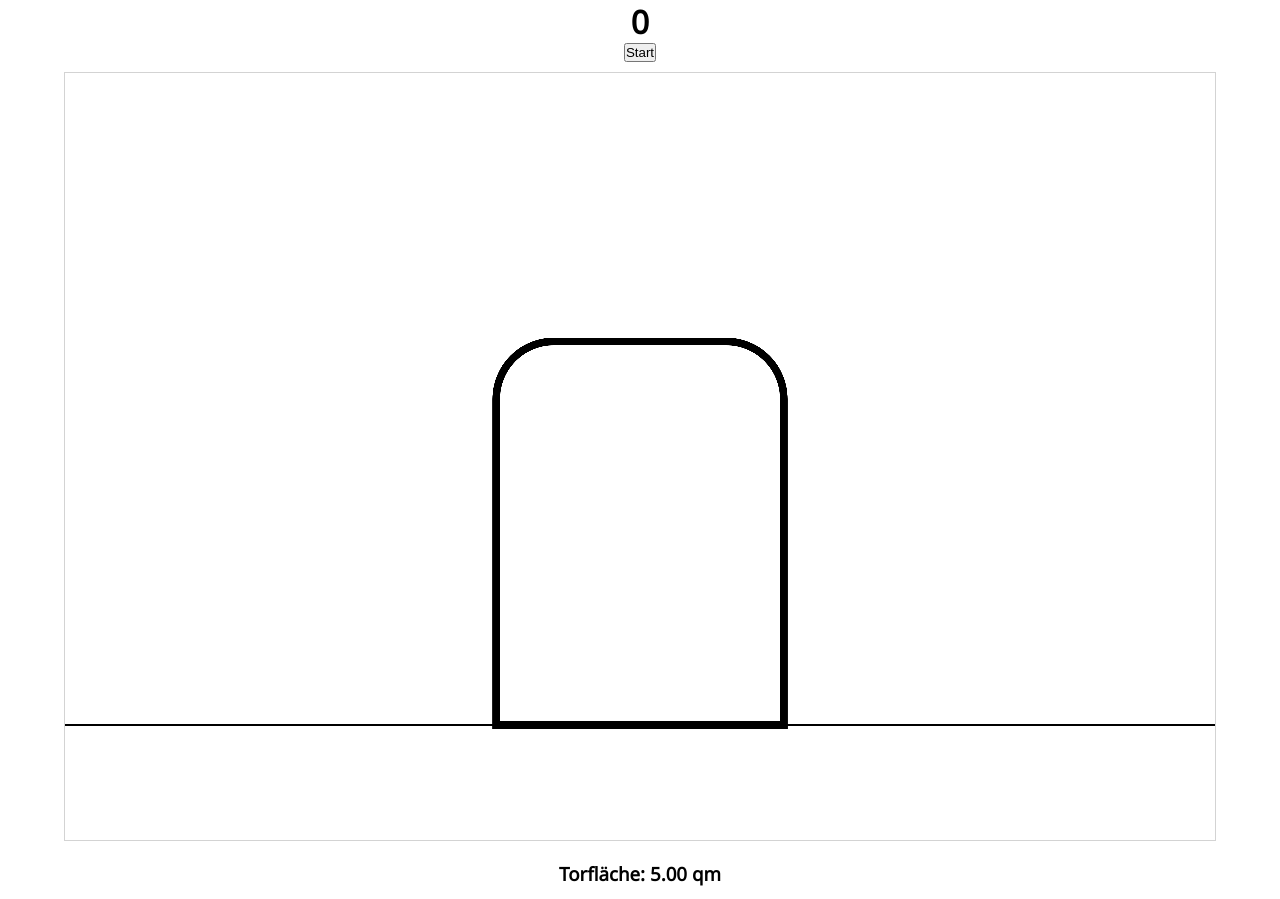
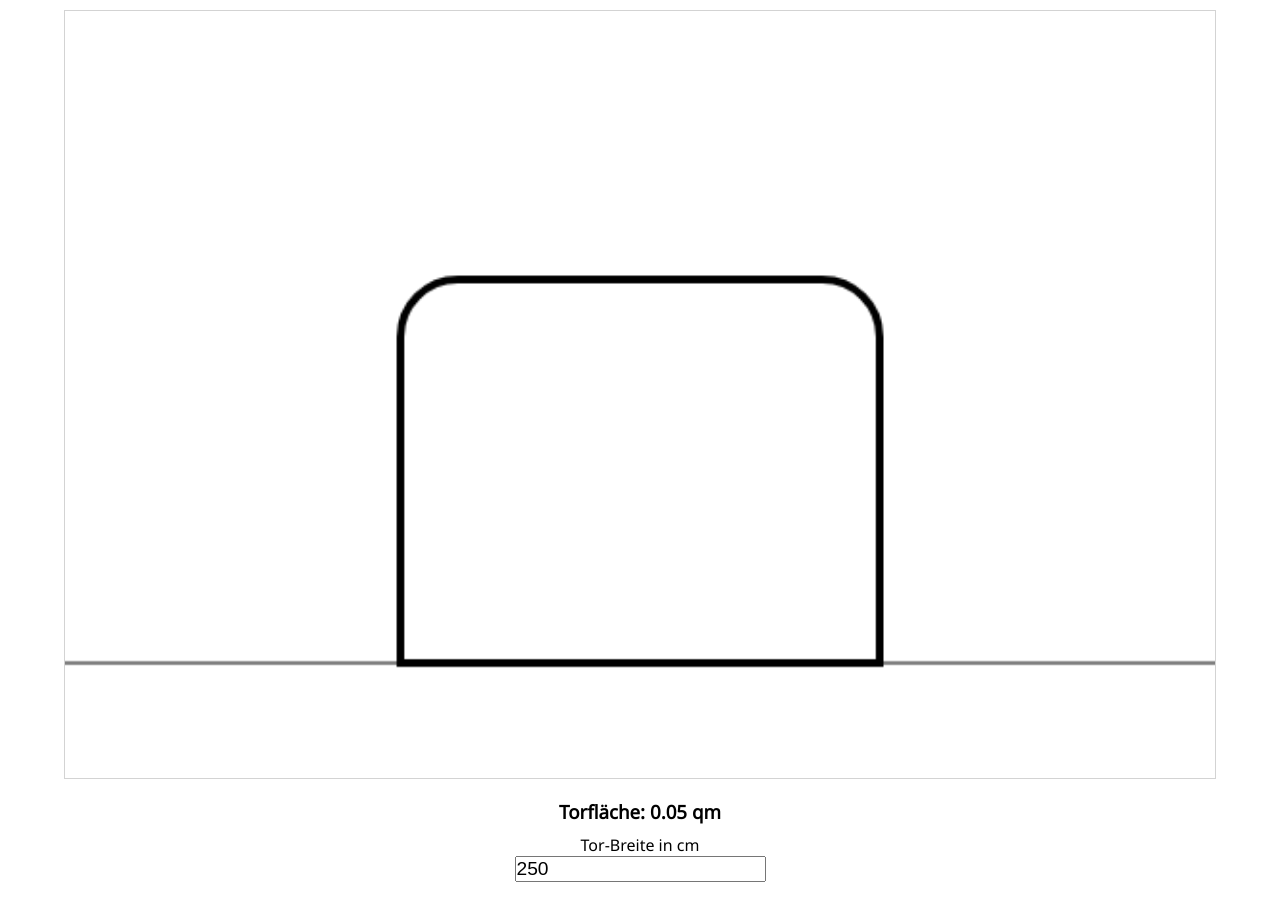
Before and after one commit to FrankOelsch/capstone-project, a React (Create React App) app: page / in a window 1280 px wide. Shown: the top 899 px of the page. Built offline with nearby package versions, Linux system fonts and the light colour scheme.

Commit message:
edit animation

```diff
--- a/src/pages/Config.js
+++ b/src/pages/Config.js
@@ -7,64 +7,29 @@ export default function Config() {
   const messageHeightRef = useRef(null);
   const messageRadiusRef = useRef(null);
 
-  const [gateWidth, setGateWidth] = useState("2500");
-  const [gateHeight, setGateHeight] = useState("2000");
-  const [radius, setRadius] = useState("300");
+  const [gateWidth, setGateWidth] = useState("250");
+  const [gateHeight, setGateHeight] = useState("200");
+  const [radius, setRadius] = useState("30");
   const [qm, setQm] = useState(
-    ((+gateWidth * +gateHeight) / 1000000).toLocaleString(undefined, {
+    ((+gateWidth * +gateHeight) / 1000).toLocaleString(undefined, {
       maximumFractionDigits: 2,
       minimumFractionDigits: 2,
     })
   );
-  const [tempW, setTempW] = useState(1500);
+  const [tempW, setTempW] = useState(150);
+  const [prevWidth, setPrevWidth] = useState(150);
 
-  const gateWidthPrev = useRef("1500");
-  const gateHeightPrev = useRef("2000");
-  const radiusPrev = useRef("300");
-
-  // *** Nur zum Testen ***
-  const [count, setCount] = useState(0);
-  const [intervalId, setIntervalId] = useState(0);
-
-  const handleClick = () => {
-    if (intervalId) {
-      clearInterval(intervalId);
-      setIntervalId(0);
-      return;
-    }
-
-    const newIntervalId = setInterval(() => {
-      setCount((prevCount) => prevCount + 1);
-      setTempW((prev) => prev + 10);
-
-      // let w = +gateWidthPrev.current;
-      // if (+gateWidthPrev.current !== +gateWidth) {
-      //   if (+gateWidthPrev.current < +gateWidth) {
-      //     w += 10;
-      //   }
-      //   if (+gateWidthPrev.current > +gateWidth) {
-      //     w -= 10;
-      //   }
-      // }
-      //drawIt();
-    }, 10);
-    setIntervalId(newIntervalId);
-  };
-
-  const handleKeydown = (e) => {
-    //it triggers by pressing the enter key
-    if (e.keyCode === 13) {
-      handleClick();
-    }
-  };
-  // *** Nur zum Testen ***
+  const gateWidthPrev = useRef("150");
+  const gateHeightPrev = useRef("200");
+  const radiusPrev = useRef("30");
 
   let ctx = null;
   let canv = null;
 
-  useEffect(() => {
-    gateWidthPrev.current = gateWidth;
-  }, [gateWidth]);
+  // useEffect(() => {
+  //   gateWidthPrev.current = +gateWidth;
+  //   console.log("prevW: " + gateWidthPrev.current);
+  // }, [gateWidth]);
 
   useEffect(() => {
     gateHeightPrev.current = gateHeight;
@@ -73,6 +38,13 @@ export default function Config() {
   useEffect(() => {
     radiusPrev.current = radius;
   }, [radius]);
+
+  useEffect(() => {
+    const timeout = setTimeout(() => {
+      drawIt();
+    }, 4);
+    return () => clearTimeout(timeout);
+  }, [tempW]);
 
   useEffect(() => {
     messageWidthRef.current.textContent = "";
@@ -84,14 +56,12 @@ export default function Config() {
     if (isNaN(gateHeight) || isNaN(gateWidth) || isNaN(radius)) {
       return;
     } else {
-      if (+gateWidth < 1000 || +gateWidth > 5000) {
-        messageWidthRef.current.textContent =
-          "Zulässige Werte: 1000 - 5000 mm.";
+      if (+gateWidth < 100 || +gateWidth > 500) {
+        messageWidthRef.current.textContent = "Zulässige Werte: 100 - 500 cm.";
         isUsefull = false;
       }
-      if (+gateHeight < 1800 || +gateHeight > 3000) {
-        messageHeightRef.current.textContent =
-          "Zulässige Werte: 1800 - 3000 mm.";
+      if (+gateHeight < 180 || +gateHeight > 300) {
+        messageHeightRef.current.textContent = "Zulässige Werte: 180 - 300 mm.";
         isUsefull = false;
       }
       if (+radius < 0 || +radius > +gateWidth / 2 || +radius > +gateHeight) {
@@ -107,22 +77,13 @@ export default function Config() {
             minimumFractionDigits: 2,
           })
         );
-
-        let w = +gateWidthPrev.current;
-        if (+gateWidthPrev.current !== +gateWidth) {
-          if (+gateWidthPrev.current < +gateWidth) {
-            w += 10;
-          }
-          if (+gateWidthPrev.current > +gateWidth) {
-            w -= 10;
-          }
-        }
-
-        //setInterval(drawIt, 10);
+        //if (+gateWidthPrev.current < +gateWidth) {
+        //setStep(10);
+        //}
         drawIt();
       }
     }
-  }, [gateHeight, gateWidth, radius, tempW]);
+  }, [gateHeight, gateWidth, radius]);
 
   function handleChange(e) {
     if (isNaN(e.target.value)) {
@@ -145,27 +106,44 @@ export default function Config() {
     canv = canvasRef.current;
     ctx = canv.getContext("2d");
 
-    let startY = 3400;
+    let startY = 340;
     let canvBreite = canv.width;
-    let torBreitePrev = tempW;
-    let startXTemp = (canvBreite - torBreitePrev) / 2;
 
+    let torBreitePrev = prevWidth;
+    let torBreiteTemp = tempW;
     let torBreite = +gateWidth;
+    console.log(
+      "prevW: " +
+        torBreitePrev +
+        " - tempW: " +
+        torBreiteTemp +
+        " - W: " +
+        torBreite
+    );
+
+    let startXTemp = (canvBreite - torBreiteTemp) / 2;
+
     let torHoehe = +gateHeight;
+    let torHoehePrev = torHoehe;
 
-    let torHoehePrev = torHoehe;
     let radiusPrev = +radius;
 
-    if (tempW > torBreite) {
-      if (intervalId) {
-        clearInterval(intervalId);
-        setIntervalId(0);
-        return;
-      }
+    let step = 0;
+    if (torBreitePrev < torBreite) {
+      step = 1;
+    } else if (torBreitePrev > torBreite) {
+      step = -1;
+    }
+
+    if (tempW === torBreite) {
+      console.log("tempW: " + tempW);
+      setPrevWidth(torBreite);
+    } else {
+      setTempW((prev) => prev + step);
     }
 
     ctx.clearRect(0, 0, canv.width, canv.height);
-    ctx.lineWidth = 40;
+    ctx.lineWidth = 4;
 
     ctx.beginPath();
     ctx.moveTo(startXTemp, startY);
@@ -177,19 +155,19 @@ export default function Config() {
       startY - torHoehePrev,
       radiusPrev
     );
-    ctx.lineTo(startXTemp + torBreitePrev - radiusPrev, startY - torHoehePrev);
+    ctx.lineTo(startXTemp + torBreiteTemp - radiusPrev, startY - torHoehePrev);
     ctx.arcTo(
-      startXTemp + torBreitePrev,
+      startXTemp + torBreiteTemp,
       startY - torHoehePrev,
-      startXTemp + torBreitePrev,
+      startXTemp + torBreiteTemp,
       startY - torHoehePrev + radiusPrev,
       radiusPrev
     );
-    ctx.lineTo(startXTemp + torBreitePrev, startY);
+    ctx.lineTo(startXTemp + torBreiteTemp, startY);
     ctx.closePath();
     ctx.stroke();
 
-    ctx.lineWidth = 10;
+    ctx.lineWidth = 1;
     ctx.beginPath();
     ctx.moveTo(0, startY);
     ctx.lineTo(canvBreite, startY);
@@ -198,25 +176,22 @@ export default function Config() {
 
   return (
     <>
-      <h1>{count}</h1>
-      <button onClick={handleClick}>{intervalId ? "Stop" : "Start"}</button>
-      <StyledCanvas id="canvas" ref={canvasRef} width={6000} height={4000}>
+      <StyledCanvas id="canvas" ref={canvasRef} width={600} height={400}>
         Your browser does not support the HTML5 canvas tag.
       </StyledCanvas>
 
       <StyledH3>Torfläche: {qm} qm</StyledH3>
 
-      <label htmlFor="gateW">Tor-Breite in mm</label>
+      <label htmlFor="gateW">Tor-Breite in cm</label>
       <StyledInput
         id="gateW"
         type="text"
-        onKeyDown={handleKeydown}
         onChange={handleChange}
         value={gateWidth}
       ></StyledInput>
       <StyledMessage ref={messageWidthRef}></StyledMessage>
 
-      <label htmlFor="gateH">Tor-Höhe in mm</label>
+      <label htmlFor="gateH">Tor-Höhe in cm</label>
       <StyledInput
         id="gateH"
         type="text"
@@ -225,7 +200,7 @@ export default function Config() {
       ></StyledInput>
       <StyledMessage ref={messageHeightRef}></StyledMessage>
 
-      <label htmlFor="radius">Torbogen-Radius in mm</label>
+      <label htmlFor="radius">Torbogen-Radius in cm</label>
       <StyledInput
         id="radius"
         type="text"
```
Also changed, not shown: 1 other file (tests, documents, lock files or other folders).
